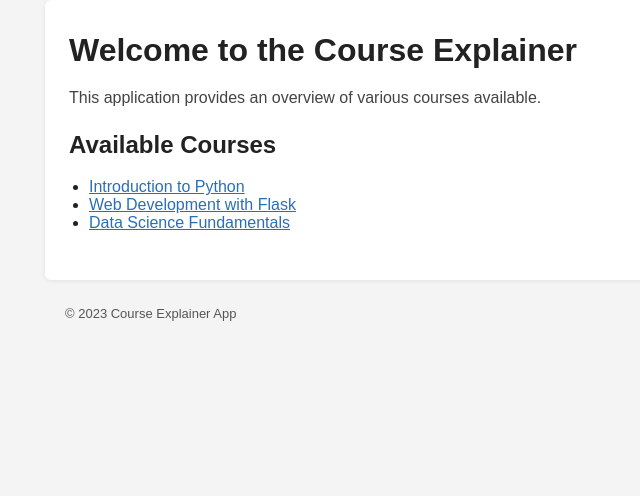
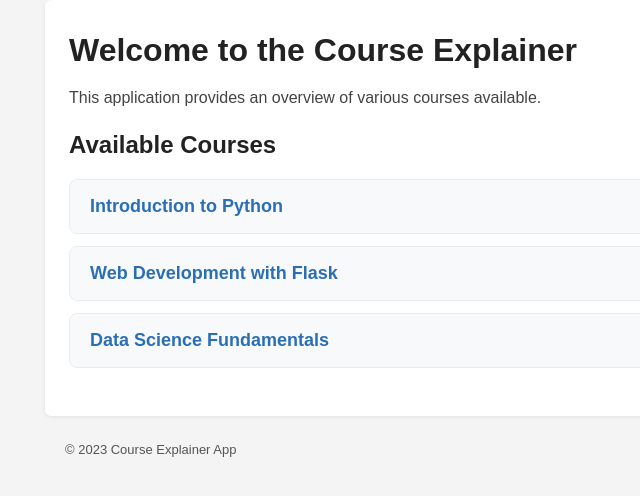
Before and after one commit to isradeleon/gemini-cli-bootcamp, a Flask app: page / in a window 1280 px wide. Shown: the part 88-584 px from the top of the page, without its empty margins (95-735 px from the left). Run offline with Flask 3, Linux system fonts and the light colour scheme.

Commit message:
style: enhance course links on index page
Transformed course links into modern interactive cards with hover effects and improved visual hierarchy.

```diff
--- a/src/static/css/styles.css
+++ b/src/static/css/styles.css
@@ -19,8 +19,35 @@ h1 { font-size:32px; margin-top:0; }
 p { line-height:1.6; color:#444; }
 
 /* list styling for course links */
-.container ul { padding-left:20px; }
-.container ul li a { color:#2a6fb6; }
+.container ul {
+    list-style: none;
+    padding: 0;
+    margin-top: 20px;
+}
+
+.container ul li {
+    margin-bottom: 12px;
+}
+
+.container ul li a {
+    display: block;
+    padding: 16px 20px;
+    background: #f8f9fa;
+    color: #2a6fb6;
+    text-decoration: none;
+    border-radius: 8px;
+    border: 1px solid #e9ecef;
+    font-weight: 600;
+    font-size: 18px;
+    transition: all 0.2s ease;
+}
+
+.container ul li a:hover {
+    background: #eef4ff;
+    border-color: #2a6fb6;
+    transform: translateY(-2px);
+    box-shadow: 0 4px 12px rgba(42, 111, 182, 0.15);
+}
 
 /* footer */
 .site-footer { max-width:1000px; margin:18px auto; padding:8px 20px; color:#555; font-size:13px; }
```
